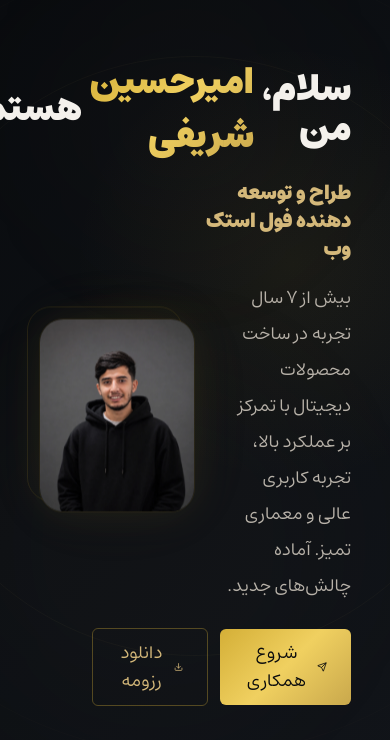
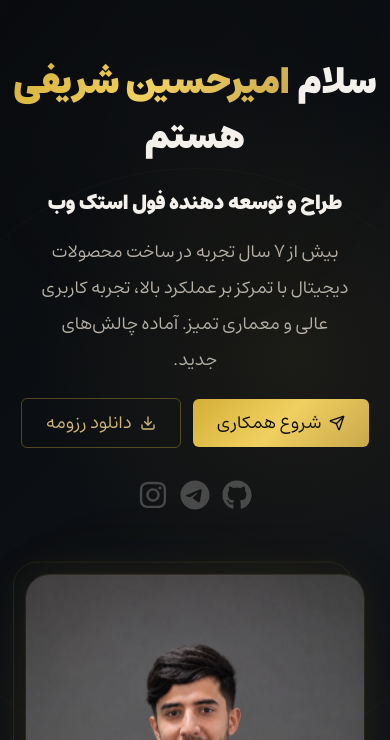
Before and after one commit to ahsharifi/ahsharifidev-site, a React (Vite) app: page / in a window 390 px wide. Shown: the part 104-844 px from the top of the page. Built offline with nearby package versions, Linux system fonts and the light colour scheme.

Commit message:
feature(hero): responsive hero

```diff
--- a/src/App.css
+++ b/src/App.css
@@ -3,6 +3,10 @@
   height: 100%;
   margin: 0 auto;
 }
+
+/* ==================================================
+  Hero
+===================================================*/
 
 .hero {
   padding: 160px 0 40px;
@@ -39,7 +43,60 @@
   opacity: 1;
 }
 
-.image-box {
+.hero .image-box {
   width: 340px;
   aspect-ratio: 4/5;
 }
+
+@media only screen and (max-width: 1180px) {
+  .container {
+    width: 100%;
+  }
+}
+
+@media only screen and (max-width: 1030px) {
+  /* ==================================================
+  Hero
+===================================================*/
+  .hero .container {
+    justify-content: space-between;
+  }
+
+  .hero .title {
+    flex-wrap: wrap;
+  }
+}
+
+@media only screen and (max-width: 865px) {
+  /* ==================================================
+  Hero
+===================================================*/
+  .hero .container {
+    flex-direction: column;
+    gap: 4rem;
+  }
+
+  .hero .right {
+    width: 100%;
+    text-align: center;
+    align-items: center;
+  }
+
+  .hero .scroll {
+    display: none;
+  }
+}
+
+@media only screen and (max-width: 768px) {
+  /* ==================================================
+  Hero
+===================================================*/
+  .hero .title {
+    justify-content: center;
+    margin-bottom: 1rem;
+  }
+
+  .hero .left {
+    width: 100%;
+  }
+}
--- a/src/components/Hero.tsx
+++ b/src/components/Hero.tsx
@@ -12,18 +12,16 @@ function Hero() {
         <div className="absolute top-1/2 left-1/2 -translate-x-1/2 -translate-y-1/2 w-[800px] h-[800px] border border-gold-400/[0.02] rounded-full"></div>
       </div>
       <div className="container relative" style={{ zIndex: 10 }}>
-        <div className="right w-1/2 flex flex-col">
-          <div className="flex flex-row items-center gap-2">
-            <h2 className="text-4xl">سلام، من</h2>
+        <div className="right w-4/8 flex flex-col">
+          <div className="title flex flex-row items-center gap-2">
+            <h2 className="text-4xl">سلام</h2>
             <h1 className="text-4xl">امیرحسین شریفی</h1>
             <h2 className="text-4xl">هستم</h2>
           </div>
           <div className="type">
-            <h3 className="text-xl mt-4 text-gold-300">
-              طراح و توسعه دهنده فول استک وب
-            </h3>
+            <h3 className="text-xl mt-4">طراح و توسعه دهنده فول استک وب</h3>
           </div>
-          <p className="mb-6 mt-4">
+          <p className="mb-5 mt-4">
             بیش از ۷ سال تجربه در ساخت محصولات دیجیتال با تمرکز بر عملکرد بالا،
             تجربه کاربری عالی و معماری تمیز. آماده چالش‌های جدید.
           </p>
@@ -37,7 +35,7 @@ function Hero() {
               دانلود رزومه
             </button>
           </div>
-          <div className="socials mt-10 flex flex-row items-center justify-center gap-3 w-1/2 opacity-80">
+          <div className="socials mt-8 flex flex-row items-center justify-center gap-3 w-3/5 opacity-80">
             {/* github */}
             <a href="">
               <FaGithub size={30} />
@@ -52,7 +50,7 @@ function Hero() {
             </a>
           </div>
         </div>
-        <div className="left w-1/2 flex flex-row items-center justify-center">
+        <div className="left w-4/10 flex flex-row items-center justify-center">
           <div className="image-box relative">
             <div className="absolute w-full h-full rounded-3xl gold-border float-anim -top-3 -left-3"></div>
             <img
@@ -63,7 +61,7 @@ function Hero() {
           </div>
         </div>
       </div>
-      <div className="absolute bottom-8 left-1/2 -translate-x-1/2 flex flex-col items-center gap-2 animate-bounce">
+      <div className="scroll absolute bottom-8 left-1/2 -translate-x-1/2 flex flex-col items-center gap-2 animate-bounce">
         <span className="text-[10px] text-neutral-600 tracking-widest uppercase">
           اسکرول
         </span>
```
Also changed, not shown: 1 other file (tests, documents, lock files or other folders).
